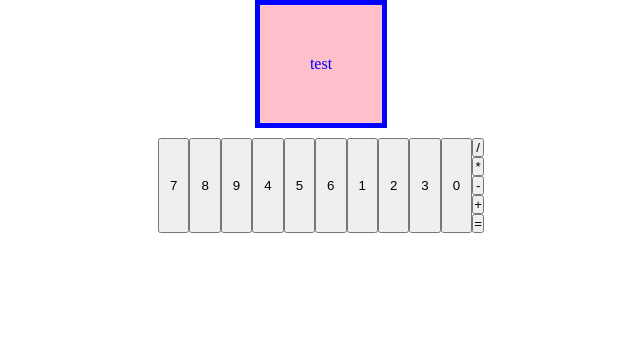
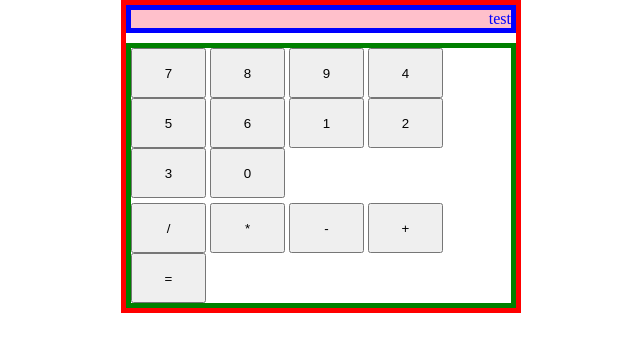
Before and after one commit to daviddhnguyen/calculator, a plain HTML site: page index.html in a window 1280 px wide. Shown: the whole page, without its empty margins (319-959 px from the left). Drawn offline with Linux system fonts and the light colour scheme.

Commit message:
Create simple calculator layout

```diff
--- a/style.css
+++ b/style.css
@@ -4,35 +4,37 @@
     box-sizing: border-box;
 }
 
+body {
+    display: flex;
+    justify-content: center;
+}
+
 .calcBody {
     display: flex;
     flex-direction: column;
-    align-items: center;
     gap: 10px;
+    width: 400px;
+    border: solid red 5px;
 }
 
 .display {
-    padding: 50px;
     color: blue;
     background-color: pink;
     border: solid blue 5px;
+    align-self: stretch;
+    text-align: right;
 }
 
 .buttonSect {
     display: flex;
+    gap: 5px;
+    border: solid green 5px;
+    flex-wrap: wrap;
+    flex: 0;
+    justify-content: flex-start;
 }
 
-.numberSect {
-    display: flex;
-    flex-wrap: true;
+button {
+    width: 75px;
+    height: 50px;
 }
-
-.operators {
-    display: flex;
-    flex-direction: column;
-}
-
-.number {
-    border: "solid red 2px";
-    padding: 10px;
-}
```
